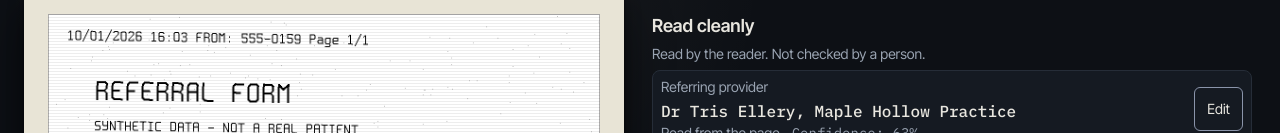
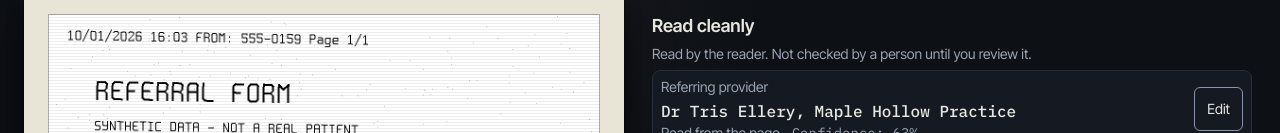
Before and after one commit to topmember-build/facsimortis, a React (Vite) app in the folder web/: page / in a window 1280 px wide. Both pictures are taken after a click on the button 640 px from the left and 330 px from the top of the page. Shown: the part 557-690 px from the top of the page. Built offline with nearby package versions, Linux system fonts and the light colour scheme.

Commit message:
Read cleanly sub-line: not checked until you review it

```diff
--- a/web/src/ReviewPanel.tsx
+++ b/web/src/ReviewPanel.tsx
@@ -22,7 +22,7 @@ export const NO_CHANGE_TEXT = 'No change made';
 export const NEEDS_EYES_HEADING = 'Needs your eyes';
 export const NO_FLAGGED_TEXT = 'No fields are flagged.';
 export const READ_CLEANLY_HEADING = 'Read cleanly';
-export const READ_CLEANLY_NOTE = 'Read by the reader. Not checked by a person.';
+export const READ_CLEANLY_NOTE = 'Read by the reader. Not checked by a person until you review it.';
 export const NO_CLEAN_TEXT = 'None.';
 export const ACCEPT_LABEL = 'Accept anyway';
 
```
Also changed, not shown: 1 other file (tests, documents, lock files or other folders).
